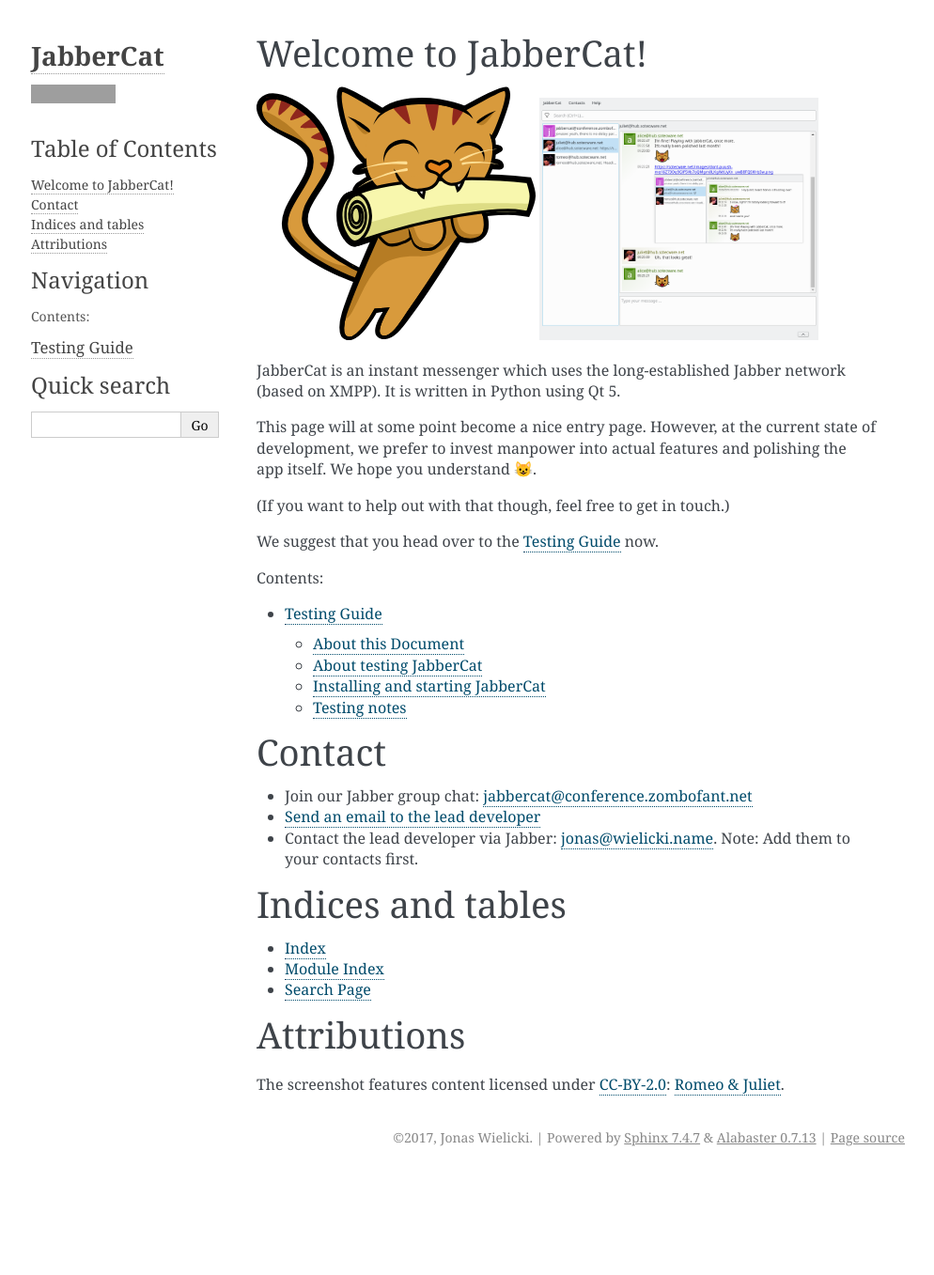
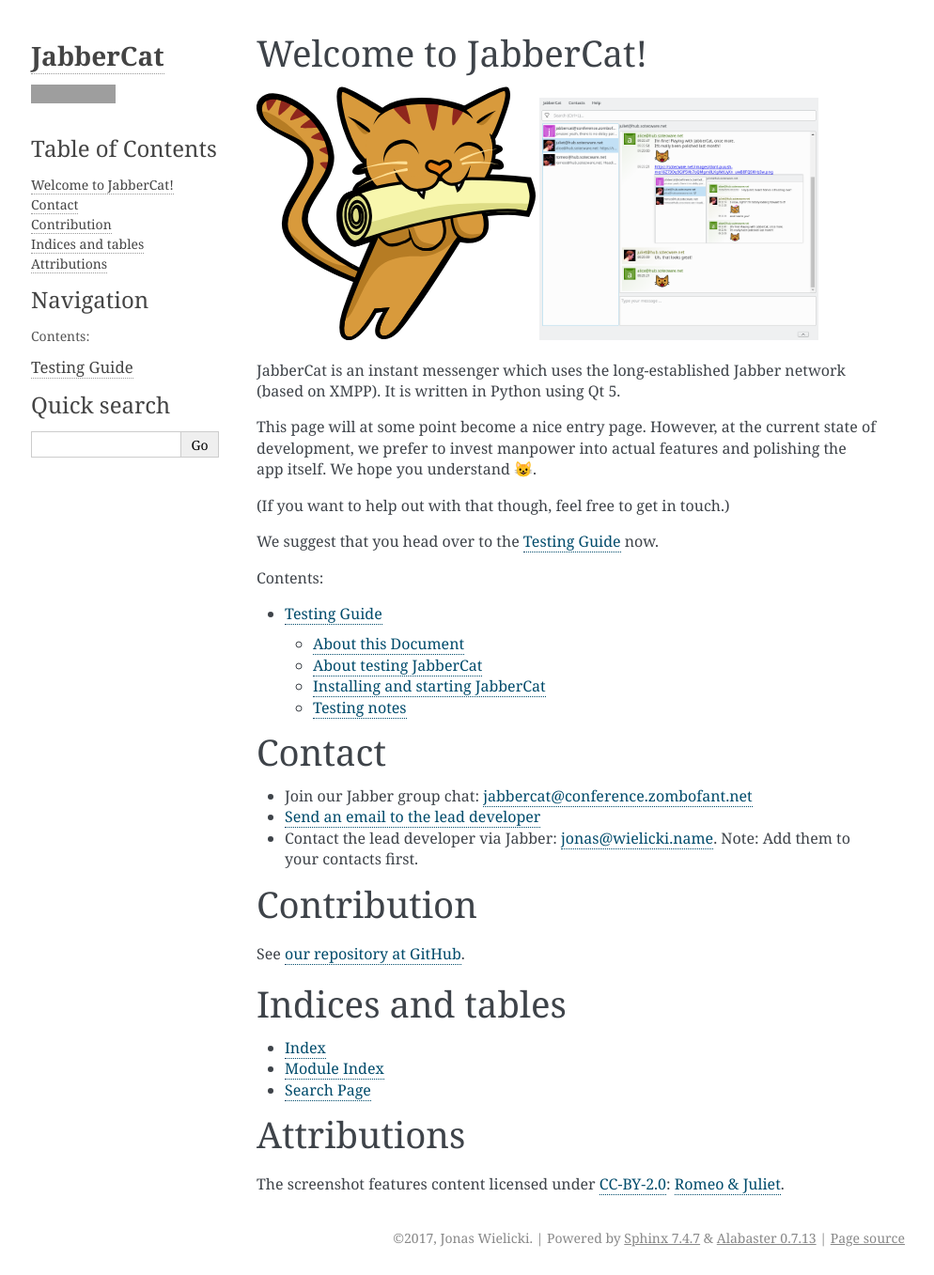
Before and after one commit to jabbercat/jabbercat, a Sphinx documentation site: the page built from docs/index.rst, in a window 1280 px wide. Shown: the whole page at 94% size, without its empty margins (147-1141 px from the left). Built offline with Sphinx 7.4.7, drawn with Linux system fonts in a browser that asks for light colours; before the commit the page ends 1250 px from its top, so only the background shows below that; grey boxes are pictures that could not be loaded.

Commit message:
Add contribution section on website

```diff
--- a/docs/index.rst
+++ b/docs/index.rst
@@ -38,6 +38,11 @@
 * `Send an email to the lead developer <mailto:jonas@wielicki.name>`_
 * Contact the lead developer via Jabber: `jonas@wielicki.name <xmpp:jonas@wielicki.name>`_. Note: Add them to your contacts first.
 
+Contribution
+============
+
+See `our repository at GitHub <https://github.com/jabbercat/jabbercat>`_.
+
 
 Indices and tables
 ==================
```
